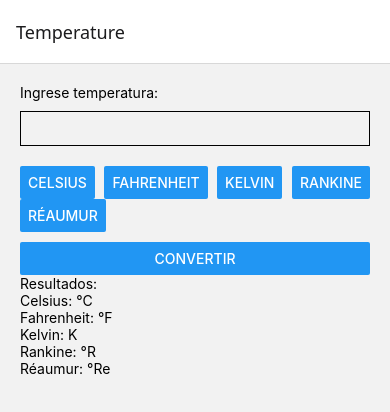
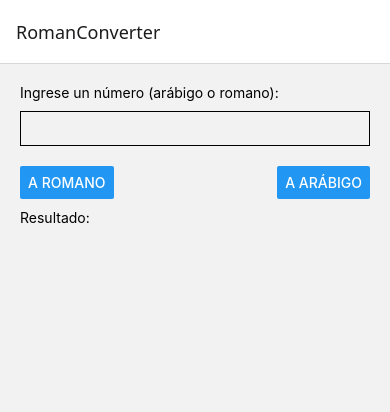
Before and after one commit to pauloalvarez21/TemperatureConverter, a React Native app: screen /RomanConverter in a window 390 px wide. Shown: the top 412 px of the page. Built offline with nearby package versions, Linux system fonts and the light colour scheme.

Commit message:
feat: romanconverter

```diff
--- a/src/navigator/StackNavigator.tsx
+++ b/src/navigator/StackNavigator.tsx
@@ -1,14 +1,19 @@
-import { createStackNavigator } from '@react-navigation/stack';
+import {createStackNavigator} from '@react-navigation/stack';
 import HomeScreen from '../screens/HomeScreen';
-import Temperature from '../screens/Temperature';
+import TemperatureConverter from '../screens/TemperatureConverter';
+import RomanConverter from '../screens/RomanConverter';
 
 const Stack = createStackNavigator();
 
- export const StackNavigator = () => {
+export const StackNavigator = () => {
   return (
-    <Stack.Navigator initialRouteName="Temperature">
+    <Stack.Navigator initialRouteName="RomanConverter">
       <Stack.Screen name="Home" component={HomeScreen} />
-      <Stack.Screen name="Temperature" component={Temperature} />
+      <Stack.Screen
+        name="TemperatureConverter"
+        component={TemperatureConverter}
+      />
+      <Stack.Screen name="RomanConverter" component={RomanConverter} />
     </Stack.Navigator>
   );
-}
+};
--- /dev/null
+++ b/src/screens/RomanConverter.tsx
@@ -0,0 +1,42 @@
+import React, { useState } from 'react';
+import { View, Text, TextInput, Button, StyleSheet } from 'react-native';
+import useRomanConverter from '../state/useRomanConverter';
+
+const RomanConverter: React.FC = () => {
+  const [input, setInput] = useState<string>('');
+  const { result, convertToRoman, convertToArabic } = useRomanConverter();
+
+  return (
+    <View style={styles.container}>
+      <Text>Ingrese un número (arábigo o romano):</Text>
+      <TextInput
+        style={styles.input}
+        value={input}
+        onChangeText={setInput}
+      />
+      <View style={styles.buttonContainer}>
+        <Button title="A Romano" onPress={() => convertToRoman(input)} />
+        <Button title="A Arábigo" onPress={() => convertToArabic(input)} />
+      </View>
+      <Text>Resultado: {result}</Text>
+    </View>
+  );
+};
+
+const styles = StyleSheet.create({
+  container: {
+    padding: 20,
+  },
+  input: {
+    borderWidth: 1,
+    padding: 8,
+    marginVertical: 10,
+  },
+  buttonContainer: {
+    flexDirection: 'row',
+    justifyContent: 'space-between',
+    marginVertical: 10,
+  },
+});
+
+export default RomanConverter;
--- /dev/null
+++ b/src/state/useRomanConverter.ts
@@ -0,0 +1,105 @@
+import {useState} from 'react';
+
+// Mapa de valores de los números romanos
+const romanMap: {[key: string]: number} = {
+  I: 1,
+  V: 5,
+  X: 10,
+  L: 50,
+  C: 100,
+  D: 500,
+  M: 1000,
+};
+
+/**
+ * Convierte un número arábigo a su equivalente en números romanos.
+ * @param num Número arábigo a convertir (1 - 3999)
+ * @returns Representación en números romanos o mensaje de error si está fuera de rango.
+ */
+const arabicToRoman = (num: number): string => {
+  if (num <= 0 || num > 3999) return 'Fuera de rango';
+
+  // Tabla de conversión de valores arábigos a romanos
+  const romanNumerals: [number, string][] = [
+    [1000, 'M'],
+    [900, 'CM'],
+    [500, 'D'],
+    [400, 'CD'],
+    [100, 'C'],
+    [90, 'XC'],
+    [50, 'L'],
+    [40, 'XL'],
+    [10, 'X'],
+    [9, 'IX'],
+    [5, 'V'],
+    [4, 'IV'],
+    [1, 'I'],
+  ];
+
+  let result = '';
+  for (const [value, symbol] of romanNumerals) {
+    while (num >= value) {
+      result += symbol;
+      num -= value;
+    }
+  }
+  return result;
+};
+
+/**
+ * Convierte un número romano a su equivalente en arábigo.
+ * @param roman Cadena de caracteres representando un número romano
+ * @returns Número arábigo o mensaje de error si la entrada no es válida.
+ */
+const romanToArabic = (roman: string): number | string => {
+  let sum = 0;
+  let prevValue = 0;
+
+  for (let i = roman.length - 1; i >= 0; i--) {
+    const currentValue = romanMap[roman[i]];
+
+    if (!currentValue) return 'Número inválido'; // Si el carácter no es válido, retorna error.
+
+    // Si el valor actual es menor que el anterior, se resta (ej. IV = 4)
+    if (currentValue < prevValue) {
+      sum -= currentValue;
+    } else {
+      sum += currentValue;
+    }
+    prevValue = currentValue;
+  }
+  return sum;
+};
+
+/**
+ * Hook personalizado para convertir entre números romanos y arábigos.
+ * @returns Métodos para convertir y el resultado de la conversión.
+ */
+const useRomanConverter = () => {
+  const [result, setResult] = useState<string | number>(''); // Estado para el resultado de la conversión
+
+  /**
+   * Convierte un número arábigo a romano y actualiza el estado del resultado.
+   * @param num Cadena representando el número arábigo
+   */
+  const convertToRoman = (num: string) => {
+    const parsedNum = parseInt(num);
+    if (isNaN(parsedNum)) {
+      setResult('Entrada inválida');
+      return;
+    }
+    setResult(arabicToRoman(parsedNum));
+  };
+
+  /**
+   * Convierte un número romano a arábigo y actualiza el estado del resultado.
+   * @param roman Cadena representando el número romano
+   */
+  const convertToArabic = (roman: string) => {
+    setResult(romanToArabic(roman.toUpperCase()));
+  };
+
+  return {result, convertToRoman, convertToArabic};
+};
+
+export default useRomanConverter;
```
Also changed, not shown: src/screens/TemperatureConverter.tsx (renamed from src/screens/Temperature.tsx, +16 -13 lines).
